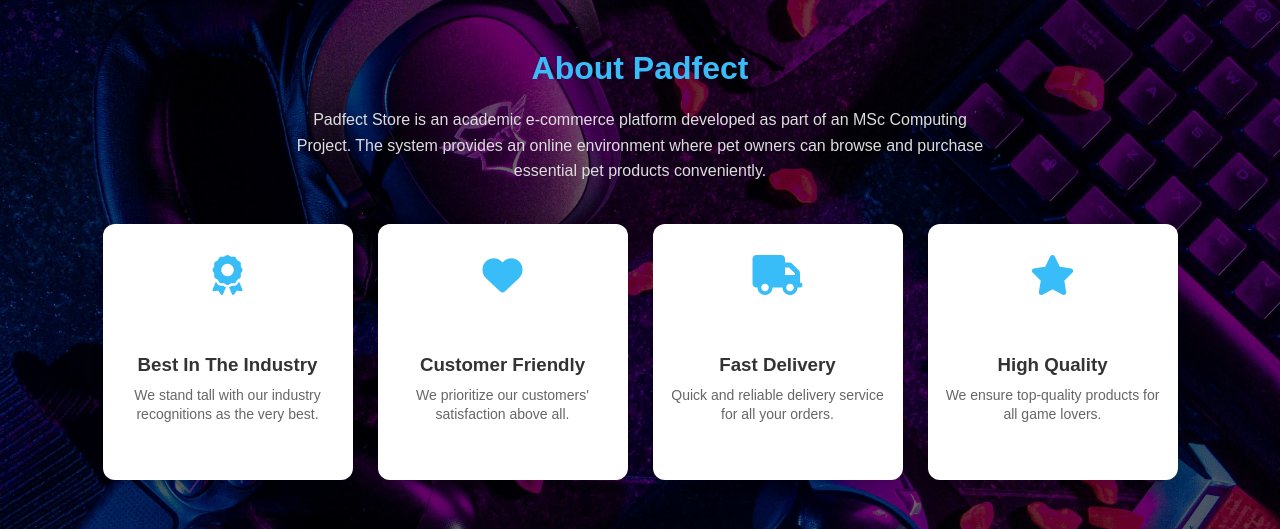
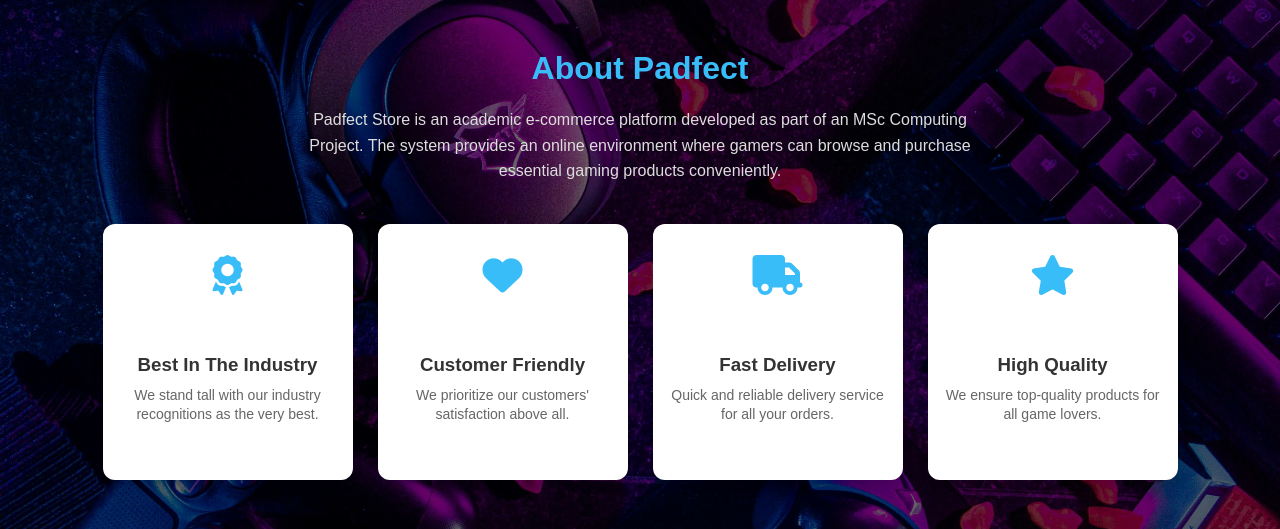
Before and after one commit to ifeanyiukiwe/msc-ecommerce, a PHP site: page /home.php in a window 1280 px wide. Shown: the part 741-1270 px from the top of the page. Run offline with PHP 8.4, Linux system fonts and the light colour scheme; data comes from the database, SQL or seed files in the repository.

Commit message:
Fixed my home about section on the home page

```diff
--- a/home.php
+++ b/home.php
@@ -69,7 +69,7 @@ session_start();
     <h1>About Padfect</h1>
     <p>
         Padfect Store is an academic e-commerce platform developed as part of an MSc Computing Project.
-        The system provides an online environment where pet owners can browse and purchase essential pet products conveniently.
+        The system provides an online environment where gamers can browse and purchase essential gaming products conveniently.
     </p>
 
     <div class="about-container">
```
